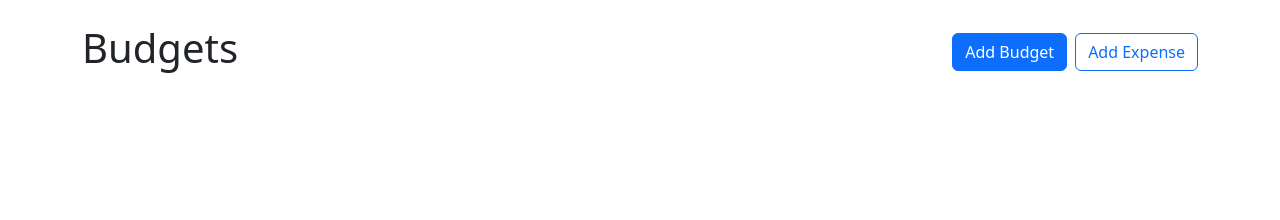
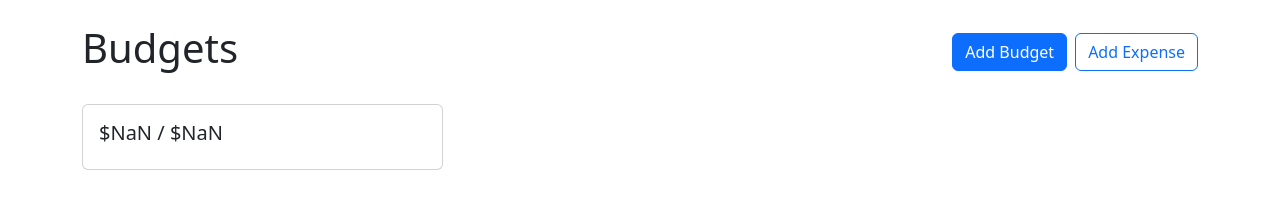
Before and after one commit to mraltun/react-budged-app, a React (Create React App) app: page / in a window 1280 px wide. Shown: the top 220 px of the page. Built offline with nearby package versions, Linux system fonts and the light colour scheme.

Commit message:
Added BudgetCard and utils with currencyFormetter

```diff
--- a/src/App.jsx
+++ b/src/App.jsx
@@ -1,4 +1,5 @@
 import React from "react";
+import BudgetCard from "./components/BudgetCard";
 import { Button, Container, Stack } from "react-bootstrap";
 
 const App = () => {
@@ -16,7 +17,9 @@
           gap: "1rem",
           alignItems: "flex-start",
         }}
-      ></div>
+      >
+        <BudgetCard></BudgetCard>
+      </div>
     </Container>
   );
 };
--- /dev/null
+++ b/src/components/BudgetCard.jsx
@@ -0,0 +1,20 @@
+import React from "react";
+import { currencyFormatter } from "../utils";
+import { Card } from "react-bootstrap";
+
+const BudgetCard = ({ name, amount, max }) => {
+  return (
+    <Card>
+      <Card.Body>
+        <Card.Title>
+          <div>{name}</div>
+          <div>
+            {currencyFormatter.format(amount)} / {currencyFormatter.format(max)}
+          </div>
+        </Card.Title>
+      </Card.Body>
+    </Card>
+  );
+};
+
+export default BudgetCard;
--- /dev/null
+++ b/src/utils.js
@@ -0,0 +1,6 @@
+// Format the currency. First parameter is undefined to default current user's locale ("en-US").
+export const currencyFormatter = new Intl.NumberFormat(undefined, {
+  currency: "usd",
+  style: "currency",
+  minimumFractionDigits: 0,
+});
```
